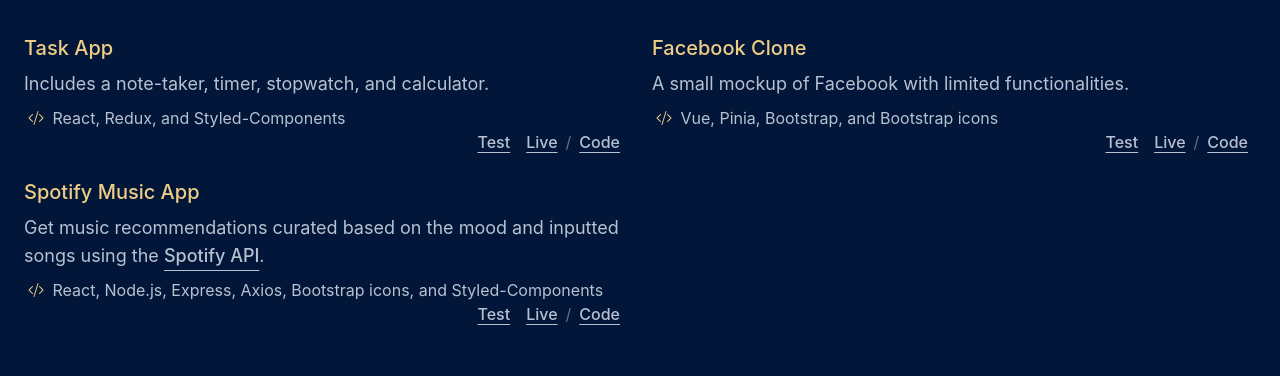
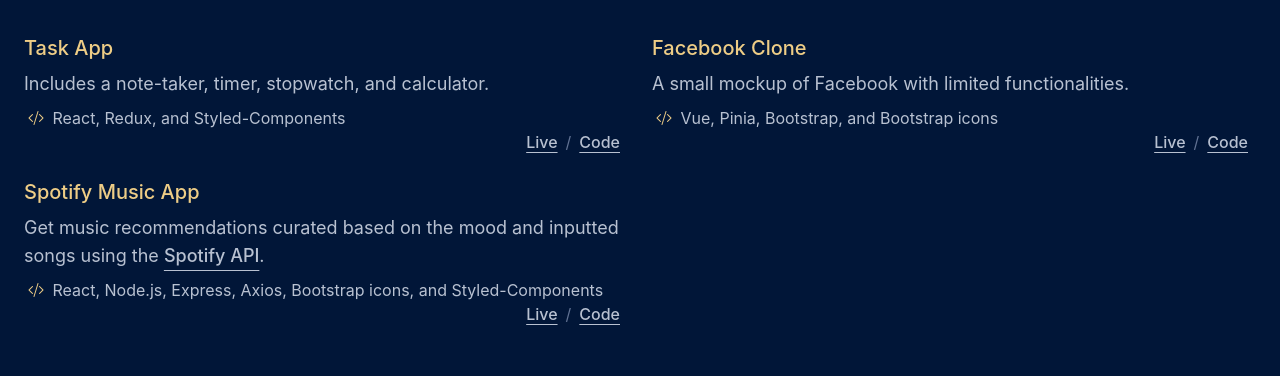
Before and after one commit to amyyeung17/ayeung, a Vue app: page / in a window 1280 px wide. Shown: the part 2920-3296 px from the top of the page. Built offline with nearby package versions, Linux system fonts and the light colour scheme.

Commit message:
Updated routing for project1 in netlify.toml

```diff
--- a/src/components/projects/Card.vue
+++ b/src/components/projects/Card.vue
@@ -24,7 +24,6 @@ defineProps({
     </p>
     <p class="text-primary-100 mt-2"> <span class="bi bi-code-slash text-secondary mx-1"></span> {{ item.made }} </p>
     <div class="flex self-end text-primary-300">
-      <RouterLink :class="linkStyle + 'mx-2 underline-offset-4'" :to="'/project3'" > Test </RouterLink>
       <a :class="linkStyle + 'mx-2 underline-offset-4'" :href="item.live"> Live </a> /
       <a :class="linkStyle + 'mx-2 underline-offset-4'" href="" target="_blank"> Code </a>
     </div>
--- a/src/style.css
+++ b/src/style.css
@@ -71,10 +71,6 @@ button:focus-visible {
   padding: 2em;
 }
 
-#app {
-
-}
-
 @media (prefers-color-scheme: light) {
   :root {
     color: #213547;
```
Also changed, not shown: 2 other files (tests, documents, lock files or other folders).
